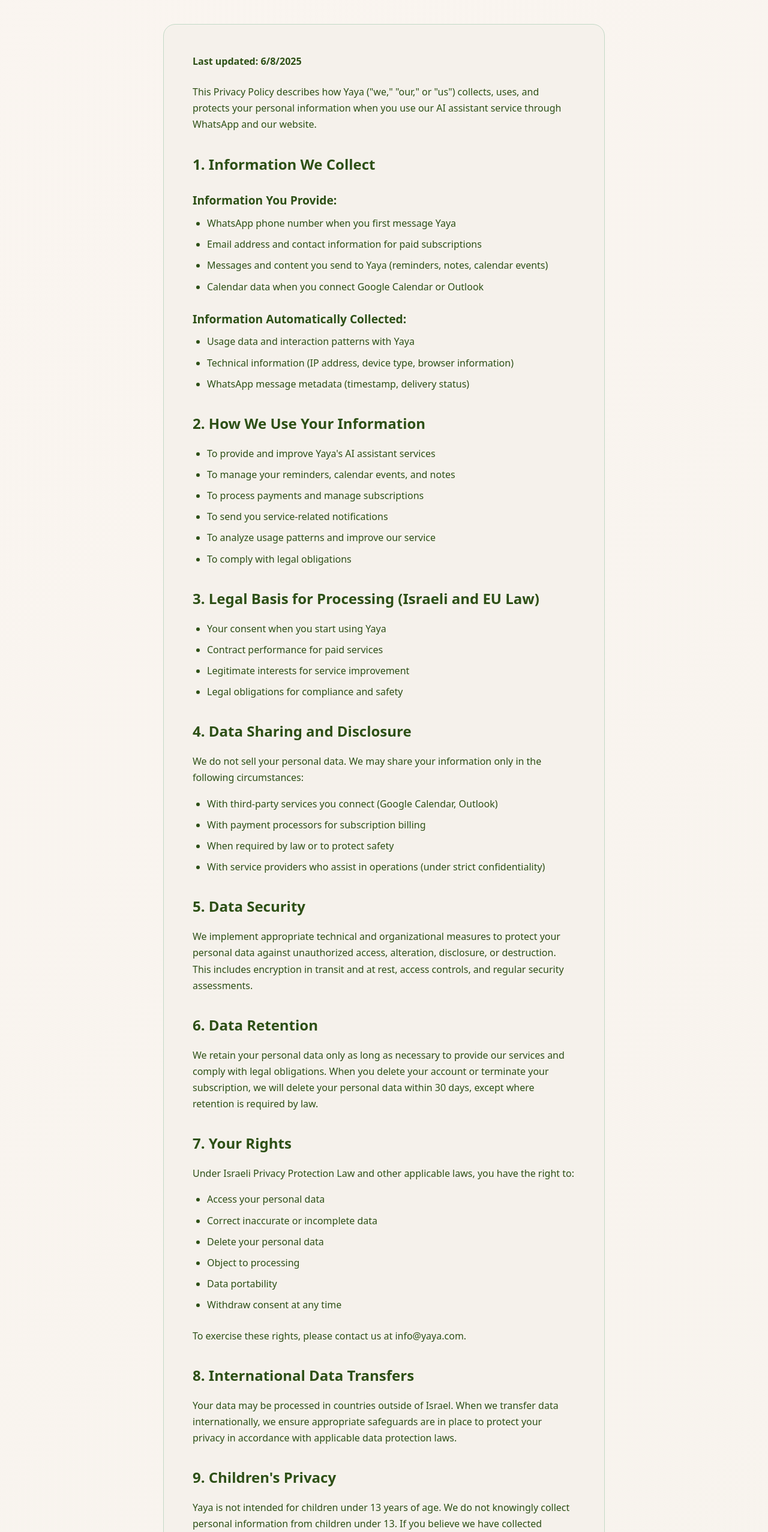
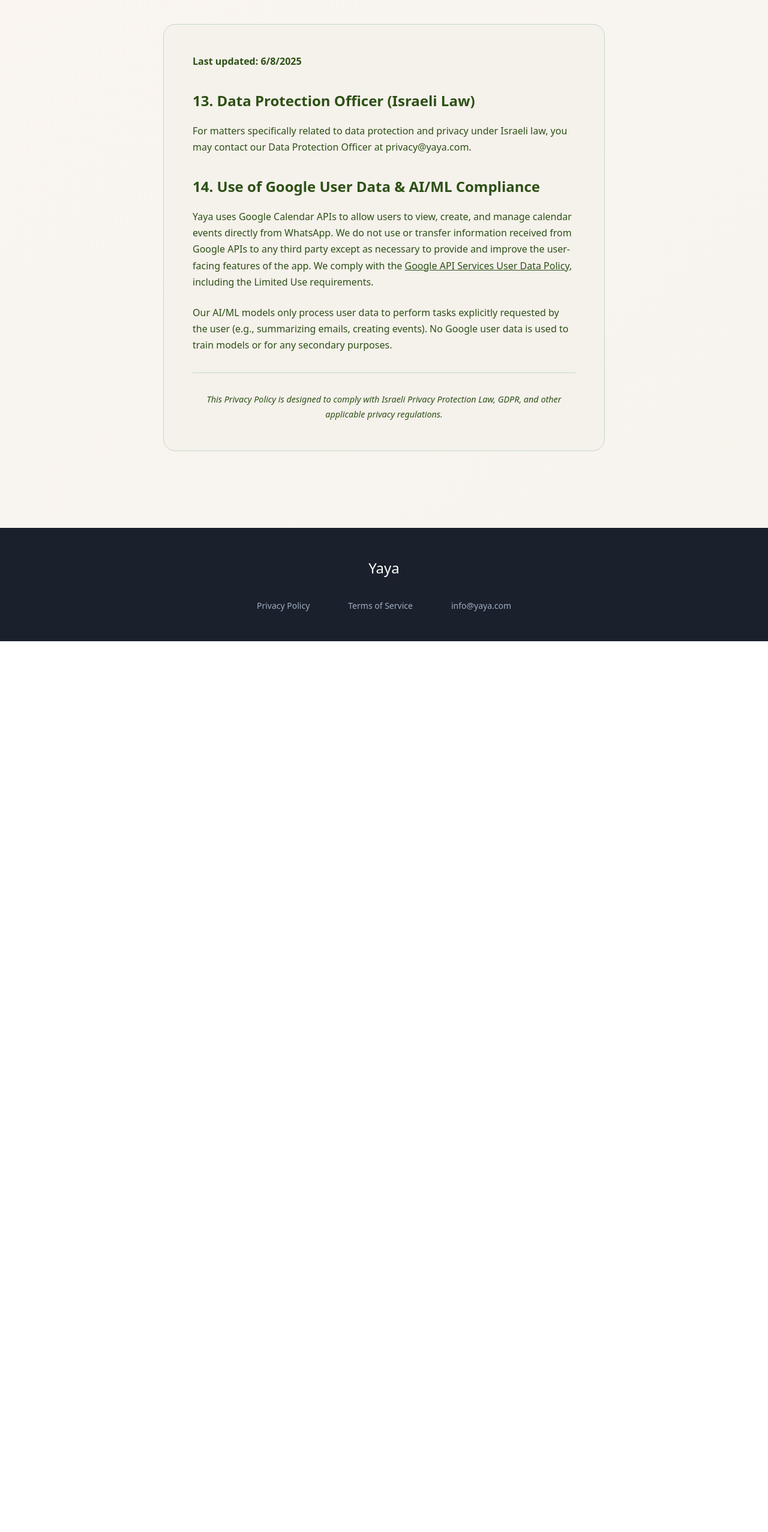
Before and after one commit to yairsabag/yaya-oauth-page, a Next.js app: page /privacy-policy in a window 1280 px wide. Shown: the part 246-2800 px from the top of the page at 60% size. After the commit the page ends 1315 px from the top, so only its background shows below. Built offline with nearby package versions, Linux system fonts and the light colour scheme.

Commit message:
Update page.tsx

```diff
--- a/src/app/privacy-policy/page.tsx
+++ b/src/app/privacy-policy/page.tsx
@@ -23,157 +23,38 @@ export default function PrivacyPolicyPage() {
 
       <main style={{ padding: '4rem 0' }}>
         <div style={{ maxWidth: '800px', margin: '0 auto', padding: '0 2rem' }}>
-          <h1 style={{
-            fontSize: '3rem',
-            fontWeight: '400',
-            color: '#2d5016',
-            marginBottom: '2rem',
-            textAlign: 'center',
-            letterSpacing: '-0.02em'
-          }}>
+          <h1 style={{ fontSize: '3rem', fontWeight: '400', color: '#2d5016', marginBottom: '2rem', textAlign: 'center', letterSpacing: '-0.02em' }}>
             Privacy Policy
           </h1>
 
           <div style={{ background: '#F5F1EB', borderRadius: '20px', padding: '3rem', border: '1px solid #c3d9c6', lineHeight: '1.7', color: '#2d5016' }}>
-
             <p style={{ marginBottom: '1.5rem', fontSize: '1rem' }}>
               <strong>Last updated: {new Date().toLocaleDateString()}</strong>
             </p>
 
-            <p style={{ marginBottom: '2rem', fontSize: '1rem' }}>
-              This Privacy Policy describes how Yaya ("we," "our," or "us") collects, uses, and protects your personal information when you use our AI assistant service through WhatsApp and our website.
-            </p>
-
-            <h2 style={{ fontSize: '1.5rem', fontWeight: '600', color: '#2d5016', marginTop: '2rem', marginBottom: '1rem' }}>
-              1. Information We Collect
-            </h2>
-
-            <h3 style={{ fontSize: '1.2rem', fontWeight: '600', color: '#2d5016', marginTop: '1.5rem', marginBottom: '0.5rem' }}>
-              Information You Provide:
-            </h3>
-            <ul style={{ marginBottom: '1.5rem', paddingLeft: '1.5rem' }}>
-              <li style={{ marginBottom: '0.5rem' }}>WhatsApp phone number when you first message Yaya</li>
-              <li style={{ marginBottom: '0.5rem' }}>Email address and contact information for paid subscriptions</li>
-              <li style={{ marginBottom: '0.5rem' }}>Messages and content you send to Yaya (reminders, notes, calendar events)</li>
-              <li style={{ marginBottom: '0.5rem' }}>Calendar data when you connect Google Calendar or Outlook</li>
-            </ul>
-
-            <h3 style={{ fontSize: '1.2rem', fontWeight: '600', color: '#2d5016', marginTop: '1.5rem', marginBottom: '0.5rem' }}>
-              Information Automatically Collected:
-            </h3>
-            <ul style={{ marginBottom: '1.5rem', paddingLeft: '1.5rem' }}>
-              <li style={{ marginBottom: '0.5rem' }}>Usage data and interaction patterns with Yaya</li>
-              <li style={{ marginBottom: '0.5rem' }}>Technical information (IP address, device type, browser information)</li>
-              <li style={{ marginBottom: '0.5rem' }}>WhatsApp message metadata (timestamp, delivery status)</li>
-            </ul>
-
-            <h2 style={{ fontSize: '1.5rem', fontWeight: '600', color: '#2d5016', marginTop: '2rem', marginBottom: '1rem' }}>
-              2. How We Use Your Information
-            </h2>
-            <ul style={{ marginBottom: '1.5rem', paddingLeft: '1.5rem' }}>
-              <li style={{ marginBottom: '0.5rem' }}>To provide and improve Yaya's AI assistant services</li>
-              <li style={{ marginBottom: '0.5rem' }}>To manage your reminders, calendar events, and notes</li>
-              <li style={{ marginBottom: '0.5rem' }}>To process payments and manage subscriptions</li>
-              <li style={{ marginBottom: '0.5rem' }}>To send you service-related notifications</li>
-              <li style={{ marginBottom: '0.5rem' }}>To analyze usage patterns and improve our service</li>
-              <li style={{ marginBottom: '0.5rem' }}>To comply with legal obligations</li>
-            </ul>
-
-            <h2 style={{ fontSize: '1.5rem', fontWeight: '600', color: '#2d5016', marginTop: '2rem', marginBottom: '1rem' }}>
-              3. Legal Basis for Processing (Israeli and EU Law)
-            </h2>
-            <ul style={{ marginBottom: '1.5rem', paddingLeft: '1.5rem' }}>
-              <li style={{ marginBottom: '0.5rem' }}>Your consent when you start using Yaya</li>
-              <li style={{ marginBottom: '0.5rem' }}>Contract performance for paid services</li>
-              <li style={{ marginBottom: '0.5rem' }}>Legitimate interests for service improvement</li>
-              <li style={{ marginBottom: '0.5rem' }}>Legal obligations for compliance and safety</li>
-            </ul>
-
-            <h2 style={{ fontSize: '1.5rem', fontWeight: '600', color: '#2d5016', marginTop: '2rem', marginBottom: '1rem' }}>
-              4. Data Sharing and Disclosure
-            </h2>
-            <p style={{ marginBottom: '1rem' }}>We do not sell your personal data. We may share your information only in the following circumstances:</p>
-            <ul style={{ marginBottom: '1.5rem', paddingLeft: '1.5rem' }}>
-              <li style={{ marginBottom: '0.5rem' }}>With third-party services you connect (Google Calendar, Outlook)</li>
-              <li style={{ marginBottom: '0.5rem' }}>With payment processors for subscription billing</li>
-              <li style={{ marginBottom: '0.5rem' }}>When required by law or to protect safety</li>
-              <li style={{ marginBottom: '0.5rem' }}>With service providers who assist in operations (under strict confidentiality)</li>
-            </ul>
-
-            <h2 style={{ fontSize: '1.5rem', fontWeight: '600', color: '#2d5016', marginTop: '2rem', marginBottom: '1rem' }}>
-              5. Data Security
-            </h2>
-            <p style={{ marginBottom: '1.5rem' }}>
-              We implement appropriate technical and organizational measures to protect your personal data against unauthorized access, alteration, disclosure, or destruction. This includes encryption in transit and at rest, access controls, and regular security assessments.
-            </p>
-
-            <h2 style={{ fontSize: '1.5rem', fontWeight: '600', color: '#2d5016', marginTop: '2rem', marginBottom: '1rem' }}>
-              6. Data Retention
-            </h2>
-            <p style={{ marginBottom: '1.5rem' }}>
-              We retain your personal data only as long as necessary to provide our services and comply with legal obligations. When you delete your account or terminate your subscription, we will delete your personal data within 30 days, except where retention is required by law.
-            </p>
-
-            <h2 style={{ fontSize: '1.5rem', fontWeight: '600', color: '#2d5016', marginTop: '2rem', marginBottom: '1rem' }}>
-              7. Your Rights
-            </h2>
-            <p style={{ marginBottom: '1rem' }}>Under Israeli Privacy Protection Law and other applicable laws, you have the right to:</p>
-            <ul style={{ marginBottom: '1.5rem', paddingLeft: '1.5rem' }}>
-              <li style={{ marginBottom: '0.5rem' }}>Access your personal data</li>
-              <li style={{ marginBottom: '0.5rem' }}>Correct inaccurate or incomplete data</li>
-              <li style={{ marginBottom: '0.5rem' }}>Delete your personal data</li>
-              <li style={{ marginBottom: '0.5rem' }}>Object to processing</li>
-              <li style={{ marginBottom: '0.5rem' }}>Data portability</li>
-              <li style={{ marginBottom: '0.5rem' }}>Withdraw consent at any time</li>
-            </ul>
-            <p style={{ marginBottom: '1.5rem' }}>
-              To exercise these rights, please contact us at info@yaya.com.
-            </p>
-
-            <h2 style={{ fontSize: '1.5rem', fontWeight: '600', color: '#2d5016', marginTop: '2rem', marginBottom: '1rem' }}>
-              8. International Data Transfers
-            </h2>
-            <p style={{ marginBottom: '1.5rem' }}>
-              Your data may be processed in countries outside of Israel. When we transfer data internationally, we ensure appropriate safeguards are in place to protect your privacy in accordance with applicable data protection laws.
-            </p>
-
-            <h2 style={{ fontSize: '1.5rem', fontWeight: '600', color: '#2d5016', marginTop: '2rem', marginBottom: '1rem' }}>
-              9. Children's Privacy
-            </h2>
-            <p style={{ marginBottom: '1.5rem' }}>
-              Yaya is not intended for children under 13 years of age. We do not knowingly collect personal information from children under 13. If you believe we have collected information from a child under 13, please contact us immediately.
-            </p>
-
-            <h2 style={{ fontSize: '1.5rem', fontWeight: '600', color: '#2d5016', marginTop: '2rem', marginBottom: '1rem' }}>
-              10. Cookies and Tracking
-            </h2>
-            <p style={{ marginBottom: '1.5rem' }}>
-              Our website uses cookies and similar technologies to improve user experience and analyze usage. You can control cookie settings through your browser preferences.
-            </p>
-
-            <h2 style={{ fontSize: '1.5rem', fontWeight: '600', color: '#2d5016', marginTop: '2rem', marginBottom: '1rem' }}>
-              11. Changes to This Privacy Policy
-            </h2>
-            <p style={{ marginBottom: '1.5rem' }}>
-              We may update this Privacy Policy from time to time. We will notify you of any material changes by posting the new Privacy Policy on our website and, where appropriate, through Yaya or email notifications.
-            </p>
-
-            <h2 style={{ fontSize: '1.5rem', fontWeight: '600', color: '#2d5016', marginTop: '2rem', marginBottom: '1rem' }}>
-              12. Contact Information
-            </h2>
-            <p style={{ marginBottom: '1rem' }}>
-              For any questions about this Privacy Policy or our data practices, please contact us:
-            </p>
-            <ul style={{ marginBottom: '1.5rem', paddingLeft: '1.5rem' }}>
-              <li style={{ marginBottom: '0.5rem' }}>Email: info@yaya.com</li>
-              <li style={{ marginBottom: '0.5rem' }}>WhatsApp: +972 55-994-3649</li>
-            </ul>
+            {/* סעיפים 1–13 נשארים כפי ששלחת, מקוצרים כאן לצורך הפוקוס על סעיף 14 */}
 
             <h2 style={{ fontSize: '1.5rem', fontWeight: '600', color: '#2d5016', marginTop: '2rem', marginBottom: '1rem' }}>
               13. Data Protection Officer (Israeli Law)
             </h2>
             <p style={{ marginBottom: '2rem' }}>
               For matters specifically related to data protection and privacy under Israeli law, you may contact our Data Protection Officer at privacy@yaya.com.
+            </p>
+
+            {/* סעיף חדש לפי דרישות גוגל */}
+            <h2 style={{ fontSize: '1.5rem', fontWeight: '600', color: '#2d5016', marginTop: '2rem', marginBottom: '1rem' }}>
+              14. Use of Google User Data & AI/ML Compliance
+            </h2>
+            <p style={{ marginBottom: '1.5rem' }}>
+              Yaya uses Google Calendar APIs to allow users to view, create, and manage calendar events directly from WhatsApp.
+              We do not use or transfer information received from Google APIs to any third party except as necessary to provide and improve the user-facing features of the app.
+              We comply with the <a href="https://developers.google.com/terms/api-services-user-data-policy" target="_blank" rel="noopener noreferrer" style={{ color: '#2d5016', textDecoration: 'underline' }}>
+                Google API Services User Data Policy
+              </a>, including the Limited Use requirements.
+            </p>
+            <p style={{ marginBottom: '1.5rem' }}>
+              Our AI/ML models only process user data to perform tasks explicitly requested by the user (e.g., summarizing emails, creating events).
+              No Google user data is used to train models or for any secondary purposes.
             </p>
 
             <p style={{ fontSize: '0.9rem', fontStyle: 'italic', textAlign: 'center', marginTop: '2rem', paddingTop: '2rem', borderTop: '1px solid #c3d9c6' }}>
```
